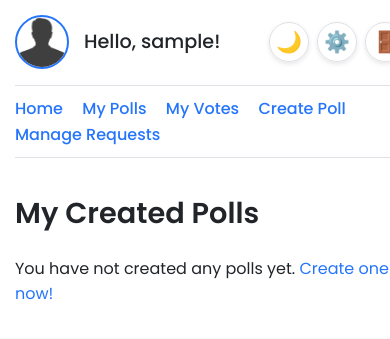
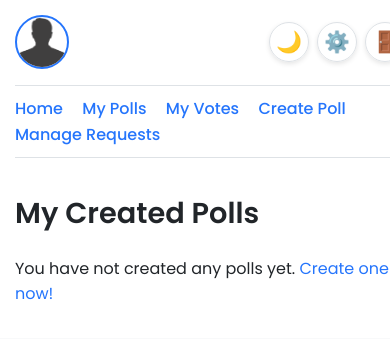
Before and after one commit to mikolajed/CommPolls, a Django app: page /polls/ in a window 390 px wide; the page is wider, and only the part inside the window is pictured. Shown: the top 339 px of that part. Run offline with Django 4.2, Linux system fonts and the light colour scheme; the visitor is signed in with stand-in values (Sample User, id 1); data that the repository does not hold is empty.

Commit message:
Remove greeting on mobile

```diff
--- a/comm_polls/static/comm_polls/themes/modern/_responsive.css
+++ b/comm_polls/static/comm_polls/themes/modern/_responsive.css
@@ -10,6 +10,11 @@
 
     h1 { font-size: 1.8em; }
     h2 { font-size: 1.5em; }
+
+    /* Hide username greeting on mobile for a cleaner header */
+    .header strong {
+        display: none;
+    }
 
     /* Make filter form stack vertically */
     .filter-form {
```
